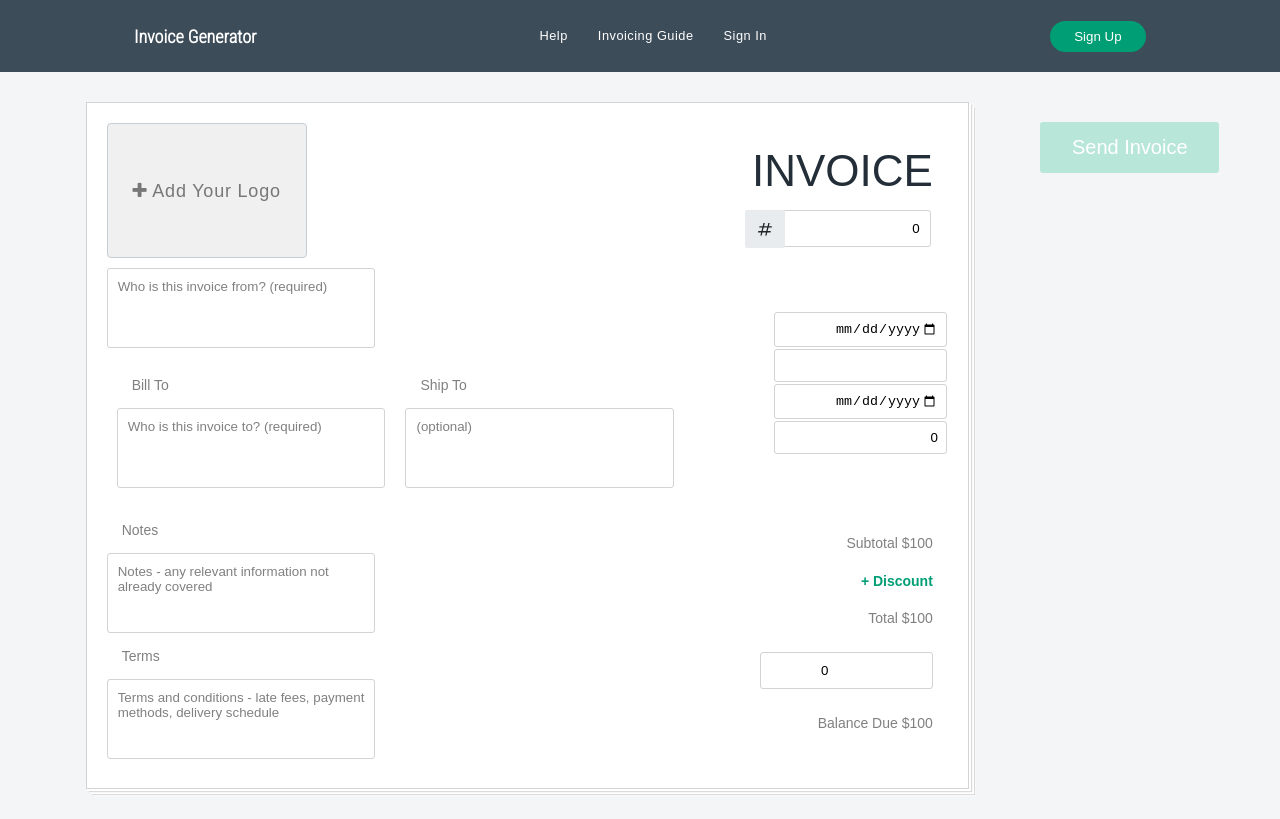
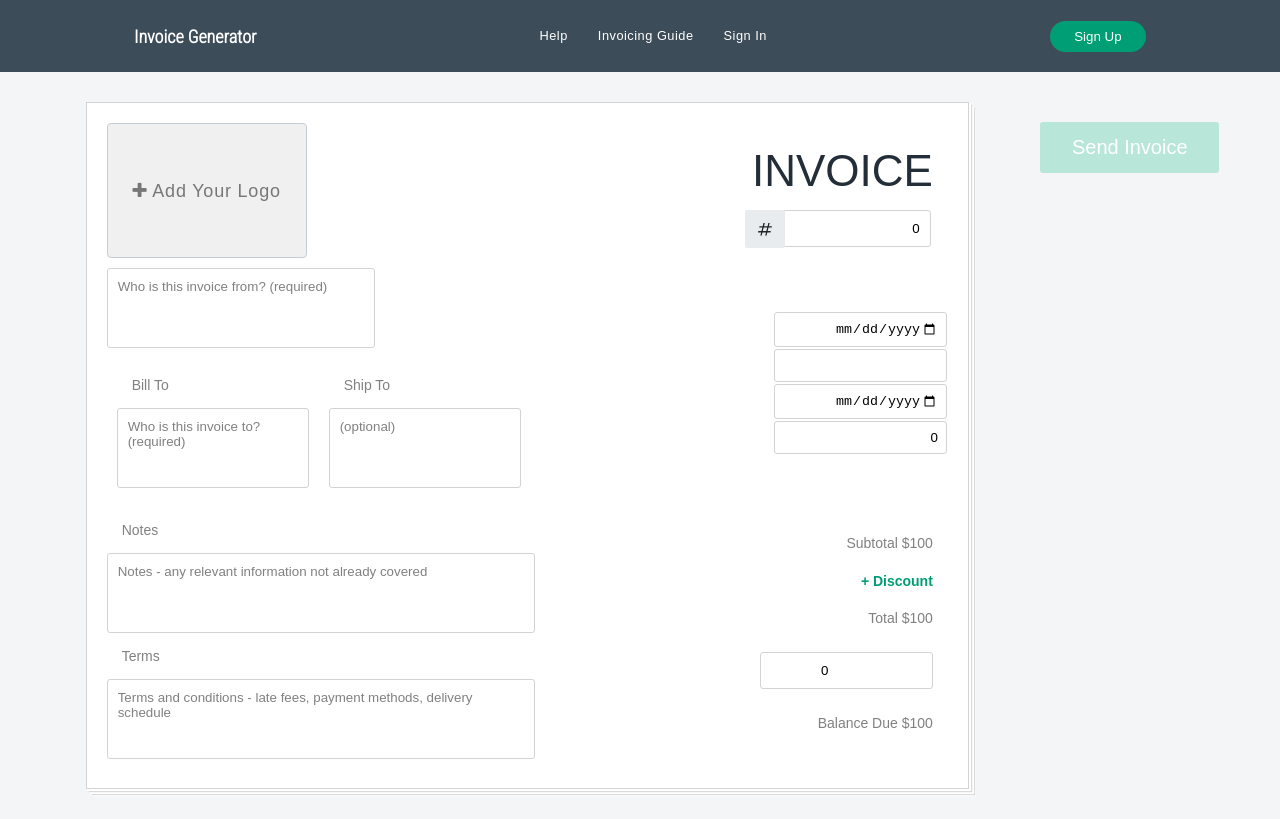
Before and after one commit to kritika27/invoice-generator-react, a React (Create React App) app: page / in a window 1280 px wide. Built offline with nearby package versions, Linux system fonts and the light colour scheme.

Commit message:
Modified style of textareas

```diff
--- a/src/App.css
+++ b/src/App.css
@@ -216,13 +216,39 @@ form>p {
   margin: 50px;
 }
 
-textarea {
+.from{
+
+    resize: none;
+    border: 1px solid lightgray;
+    border-radius: 3px;
+    width: 21vw;
+    height: 10vh;
+
+}
+
+.billto{
+
+    resize: none;
+    border: 1px solid lightgray;
+    border-radius: 3px;
+    width: 15vw;
+    height: 10vh;
+
+}
+.note{
+  resize: none;
+  border: 1px solid lightgray;
+  border-radius: 3px;
+  width: 33.5vw;
+  height: 10vh;
+}
+/* textarea {
   resize: none;
   border: 1px solid lightgray;
   border-radius: 3px;
   width: 21vw;
   height: 10vh;
-}
+} */
 
 ::placeholder {
   padding: 10px;
--- a/src/components/Form.js
+++ b/src/components/Form.js
@@ -92,6 +92,7 @@ export const Form = () => {
                     <div className="row2">
 
                         <textarea
+                        className="from"
                             placeholder="Who is this invoice from? (required)"
                             value={from}
                             onChange={(e) => setFrom(e.target.value)}
@@ -101,7 +102,9 @@ export const Form = () => {
                                 <label
                                     style={{ margin: "15px", color: "gray", fontFamily: "Helvetika,sans-serif", fontSize: "14px" }}
                                 >Bill To</label>
-                                <textarea placeholder="Who is this invoice to? (required)"
+                                <textarea
+                                className="billto"
+                                placeholder="Who is this invoice to? (required)"
                                     value={billTo}
                                     onChange={(e) => setBillTo(e.target.value)}
                                 />
@@ -110,7 +113,9 @@ export const Form = () => {
                                 <label
                                     style={{ margin: "15px", color: "gray", fontFamily: "Helvetika,sans-serif", fontSize: "14px" }}
                                 >Ship To</label>
-                                <textarea placeholder="(optional)"
+                                <textarea
+                                className="billto"
+                                placeholder="(optional)"
                                     value={shipTo}
                                     onChange={(e) => setShipTo(e.target.value)}
                                 />
@@ -155,11 +160,13 @@ export const Form = () => {
                             <label
                                 style={{ margin: "15px", color: "gray", fontFamily: "Helvetika,sans-serif", fontSize: "14px" }}>Notes</label>
                             <textarea value={notes}
+                            className="note"
                                 placeholder="Notes - any relevant information not already covered"
                                 onChange={(e) => setNotes(e.target.value)}
                             />
                             <label style={{ margin: "15px", color: "gray", fontFamily: "Helvetika,sans-serif", fontSize: "14px" }}>Terms</label>
                             <textarea value={terms}
+                            className="note"
                                 placeholder="Terms and conditions - late fees, payment methods, delivery schedule"
                                 onChange={(e) => setTerms(e.target.value)}
                             />
```
